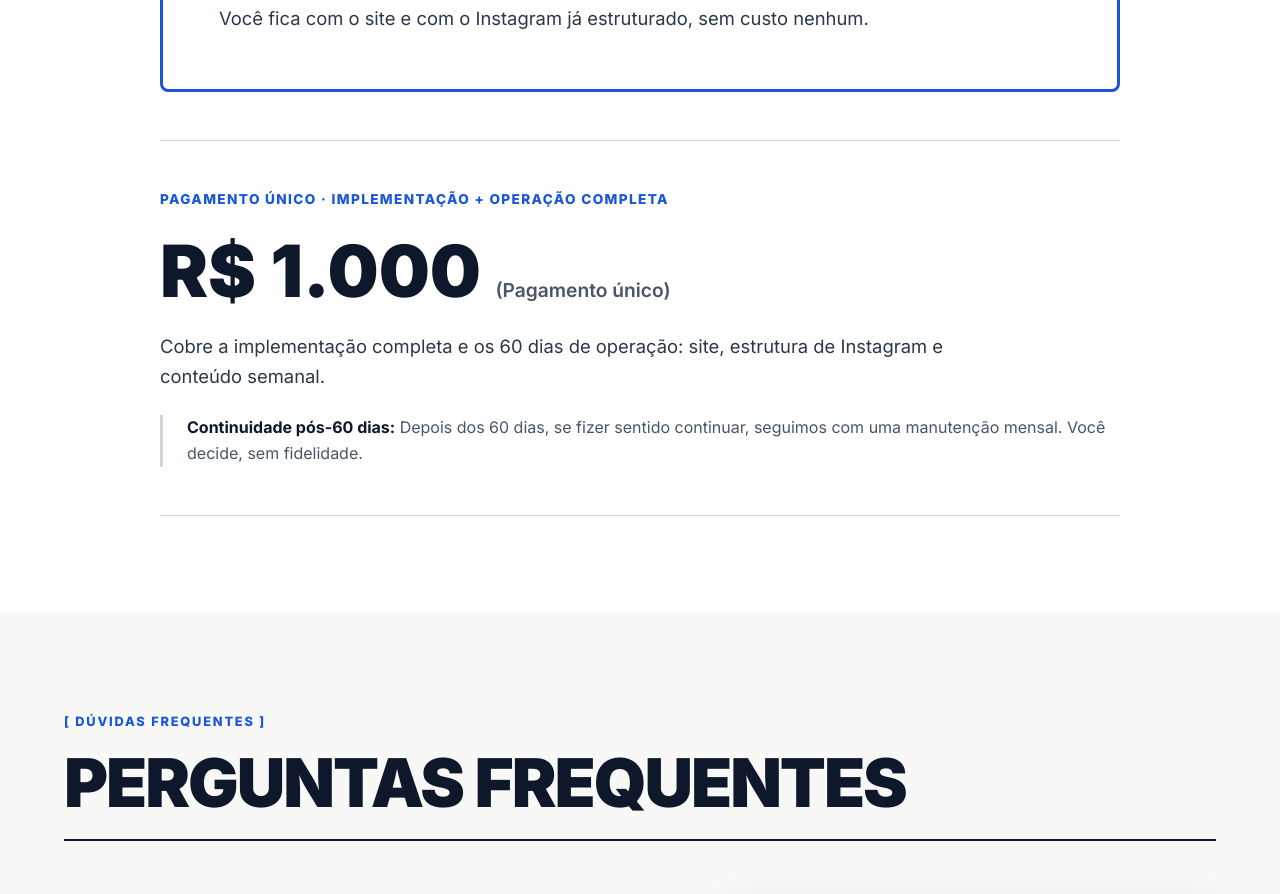
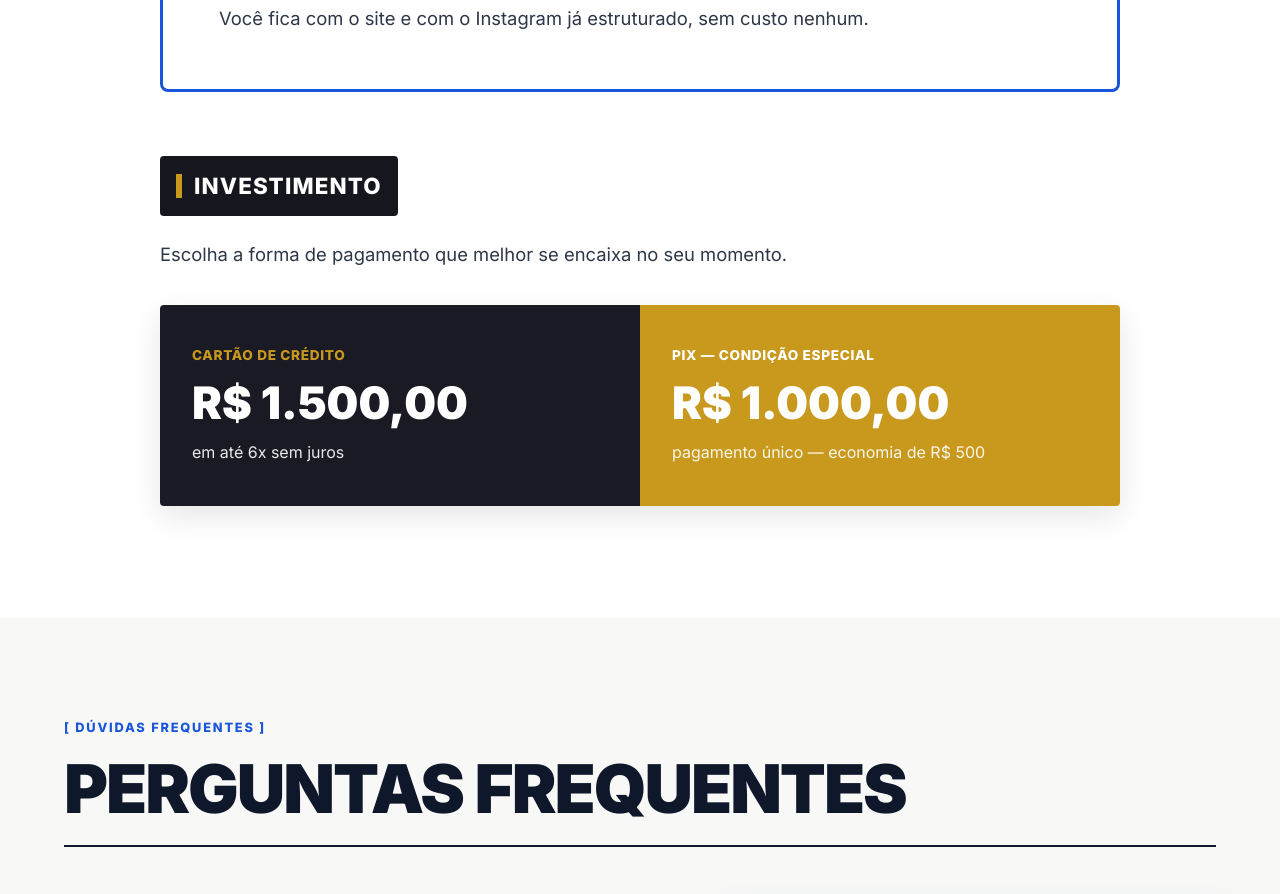
Before and after one commit to lucasfernandescopywriter/cris.proposta, a website built with Vite: page index.html in a window 1280 px wide. Shown: the part 8775-9669 px from the top of the page. Built offline with nearby package versions, Linux system fonts and the light colour scheme.

Commit message:
feat: atualiza tabela de investimento para o novo design

```diff
--- a/index.html
+++ b/index.html
@@ -468,17 +468,28 @@
               </p>
             </div>
 
-            <!-- Linha de Preço e Escopo -->
-            <div class="price-presentation-box">
-              <span class="price-meta">Pagamento Único · Implementação + Operação Completa</span>
-              <div class="price-main">
-                R$ 1.000 <span>(Pagamento único)</span>
+            <!-- Nova Tabela de Investimento -->
+            <div class="investment-section">
+              <div class="investment-header">
+                <div class="investment-marker"></div>
+                <h3 class="investment-title">INVESTIMENTO</h3>
               </div>
-              <p class="price-description">
-                Cobre a implementação completa e os 60 dias de operação: site, estrutura de Instagram e conteúdo semanal.
-              </p>
-              <div class="continuation-note-line">
-                <strong>Continuidade pós-60 dias:</strong> Depois dos 60 dias, se fizer sentido continuar, seguimos com uma manutenção mensal. Você decide, sem fidelidade.
+              <p class="investment-subtitle">Escolha a forma de pagamento que melhor se encaixa no seu momento.</p>
+
+              <div class="pricing-split-box">
+                <!-- Coluna Cartão -->
+                <div class="pricing-col pricing-col--credit">
+                  <span class="pricing-method">CARTÃO DE CRÉDITO</span>
+                  <div class="pricing-value">R$ 1.500,00</div>
+                  <p class="pricing-detail">em até 6x sem juros</p>
+                </div>
+
+                <!-- Coluna PIX -->
+                <div class="pricing-col pricing-col--pix">
+                  <span class="pricing-method">PIX — CONDIÇÃO ESPECIAL</span>
+                  <div class="pricing-value">R$ 1.000,00</div>
+                  <p class="pricing-detail">pagamento único — economia de R$ 500</p>
+                </div>
               </div>
             </div>
           </div>
--- a/src/style.css
+++ b/src/style.css
@@ -784,54 +784,95 @@ body {
   line-height: 1.65;
 }
 
-/* Investment Price Line */
-.price-presentation-box {
+/* ─── NEW INVESTMENT TABLE ──────────────────────── */
+.investment-section {
   display: flex;
   flex-direction: column;
   gap: 1.5rem;
-  padding: 3rem 0;
-  border-top: 1px solid var(--border-strong);
-  border-bottom: 1px solid var(--border-strong);
+  padding: 1rem 0;
 }
 
-.price-meta {
+.investment-header {
+  display: flex;
+  align-items: center;
+  gap: 0.75rem;
+  background-color: #16161E; /* Dark background matching the bar */
+  padding: 0.75rem 1rem;
+  width: fit-content;
+  border-radius: 4px;
+}
+
+.investment-marker {
+  width: 6px;
+  height: 24px;
+  background-color: #C8991D; /* Gold/Yellow matching the image */
+}
+
+.investment-title {
+  font-size: 1.4rem;
+  font-weight: 800;
+  color: #FFFFFF;
+  letter-spacing: 0.05em;
+  text-transform: uppercase;
+}
+
+.investment-subtitle {
+  font-size: 1.15rem;
+  color: var(--text-body);
+  margin-bottom: 0.75rem;
+}
+
+.pricing-split-box {
+  display: grid;
+  grid-template-columns: 1fr 1fr;
+  border-radius: 4px;
+  overflow: hidden;
+  box-shadow: 0 10px 30px rgba(0,0,0,0.1);
+}
+
+.pricing-col {
+  padding: 2.5rem 2rem;
+  display: flex;
+  flex-direction: column;
+  gap: 0.5rem;
+}
+
+.pricing-col--credit {
+  background-color: #1A1A24; /* Dark blue/black */
+  color: #FFFFFF;
+}
+
+.pricing-col--pix {
+  background-color: #C8991D; /* Gold/Yellow */
+  color: #FFFFFF;
+}
+
+.pricing-method {
   font-size: 0.85rem;
   font-weight: 800;
+  letter-spacing: 0.05em;
   text-transform: uppercase;
-  letter-spacing: 0.1em;
-  color: var(--color-blue);
 }
 
-.price-main {
-  font-size: clamp(3rem, 6vw, 4.5rem);
-  font-weight: 900;
-  color: var(--text-main);
-  line-height: 1;
+.pricing-col--credit .pricing-method {
+  color: #C8991D;
 }
 
-.price-main span {
-  font-size: 1.2rem;
-  font-weight: 600;
-  color: var(--text-muted);
+.pricing-col--pix .pricing-method {
+  color: #FFFFFF;
 }
 
-.price-description {
-  font-size: 1.15rem;
-  color: var(--text-body);
-  line-height: 1.65;
-  max-width: 70ch;
+.pricing-value {
+  font-size: 2.8rem;
+  font-weight: 900;
+  line-height: 1.1;
+  color: #FFFFFF;
+  margin: 0.25rem 0;
 }
 
-.continuation-note-line {
+.pricing-detail {
   font-size: 1rem;
-  color: var(--text-muted);
-  line-height: 1.6;
-  border-left: 3px solid var(--border-strong);
-  padding-left: 1.5rem;
-}
-
-.continuation-note-line strong {
-  color: var(--text-main);
+  opacity: 0.9;
 }
 
 /* ─── 10. FAQ & CTA FINAL ────────────────────────────────── */
```
